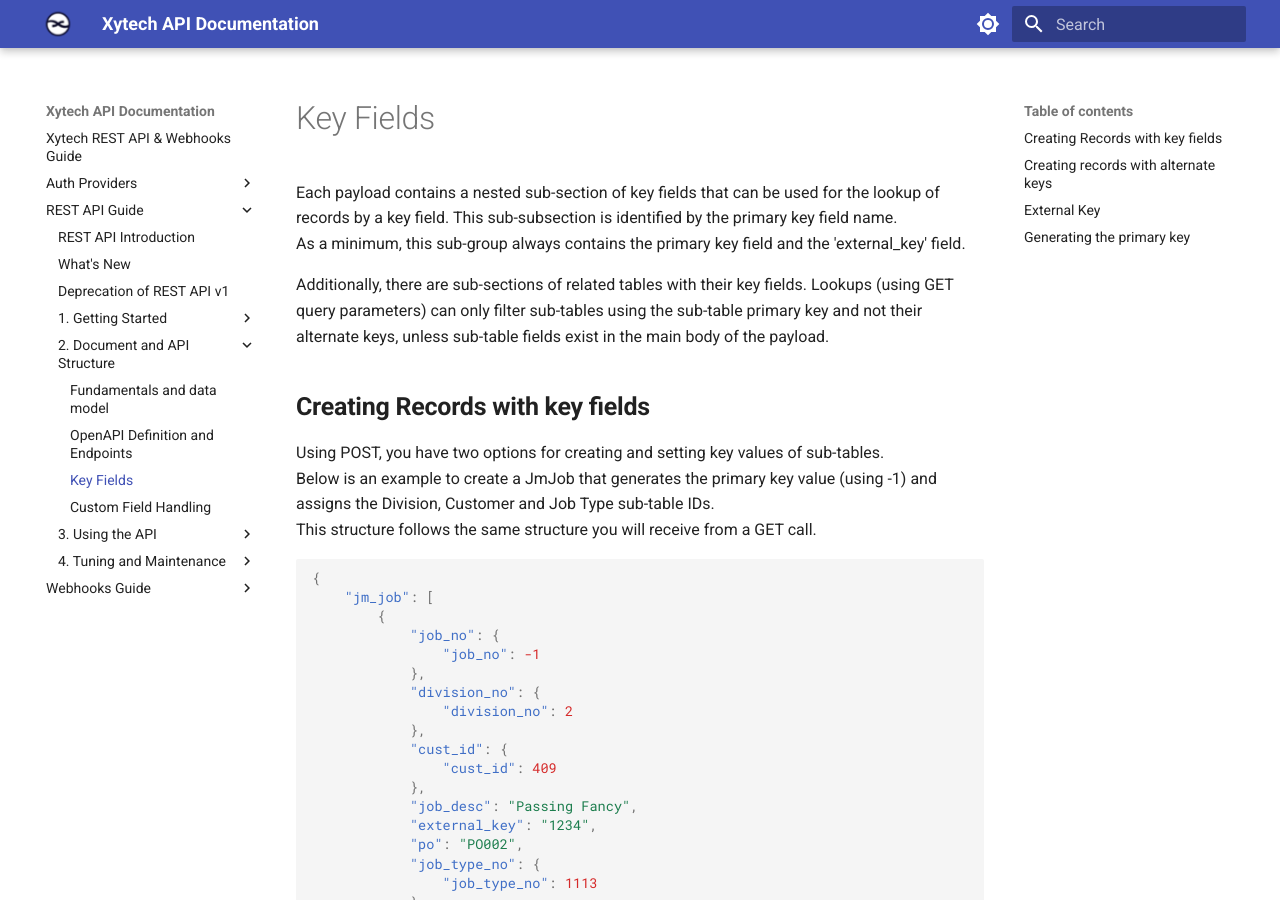
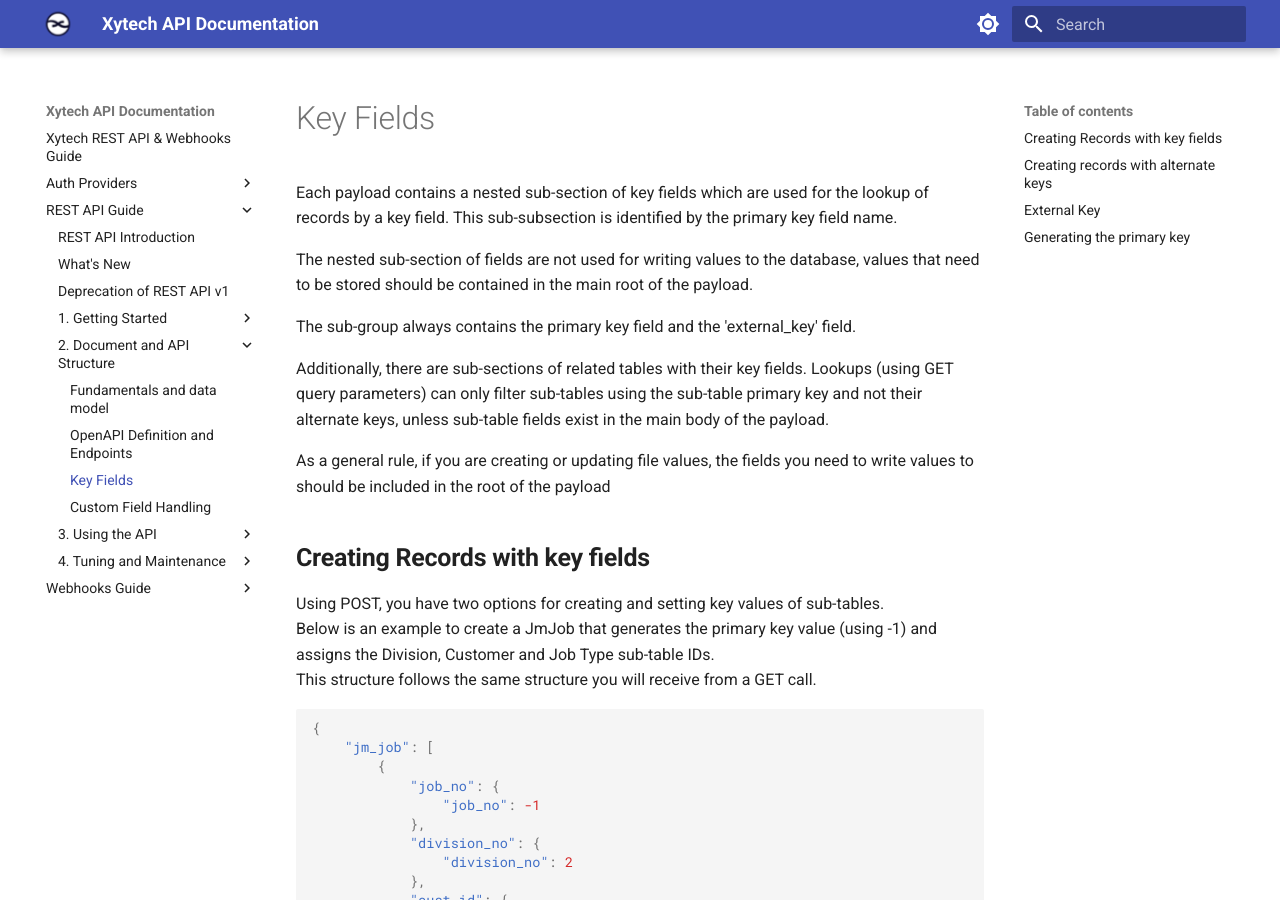
Before and after one commit to xytechsystems/documentation, an MkDocs documentation site: the page built from docs/REST-API Guide/2. Document and API Structure/11. Key fields.md, in a window 1280 px wide and 900 px high. Built offline with MkDocs 1.6.1 and Material for MkDocs 9.7.7, drawn with Linux system fonts in a browser that asks for light colours.

Commit message:
Key Fields

```diff
--- a/docs/REST-API Guide/2. Document and API Structure/11. Key fields.md
+++ b/docs/REST-API Guide/2. Document and API Structure/11. Key fields.md
@@ -1,10 +1,16 @@
 ---
 title: Key Fields
 ---
-Each payload contains a nested sub-section of key fields that can be used for the lookup of records by a key field. This sub-subsection is identified by the primary key field name.
-As a minimum, this sub-group always contains the primary key field and the 'external_key' field.
+Each payload contains a nested sub-section of key fields which are used for the lookup of records by a key field. This sub-subsection is identified by the primary key field name.
+
+The nested sub-section of fields are not used for writing values to the database, values that need to be stored should be contained in the main root of the payload.
+
+The sub-group always contains the primary key field and the 'external_key' field.
 
 Additionally, there are sub-sections of related tables with their key fields. Lookups (using GET query parameters) can only filter sub-tables using the sub-table primary key and not their alternate keys, unless sub-table fields exist in the main body of the payload.
+
+As a general rule, if you are creating or updating file values, the fields you need to write values to should be included in the root of the payload
+
 
 ## Creating Records with key fields
 Using POST, you have two options for creating and setting key values of sub-tables.
```
Also changed, not shown: docs/drafts/xNewforV11-1/REST API New in V11.1.md (+3 -0 lines), 1 other file.
